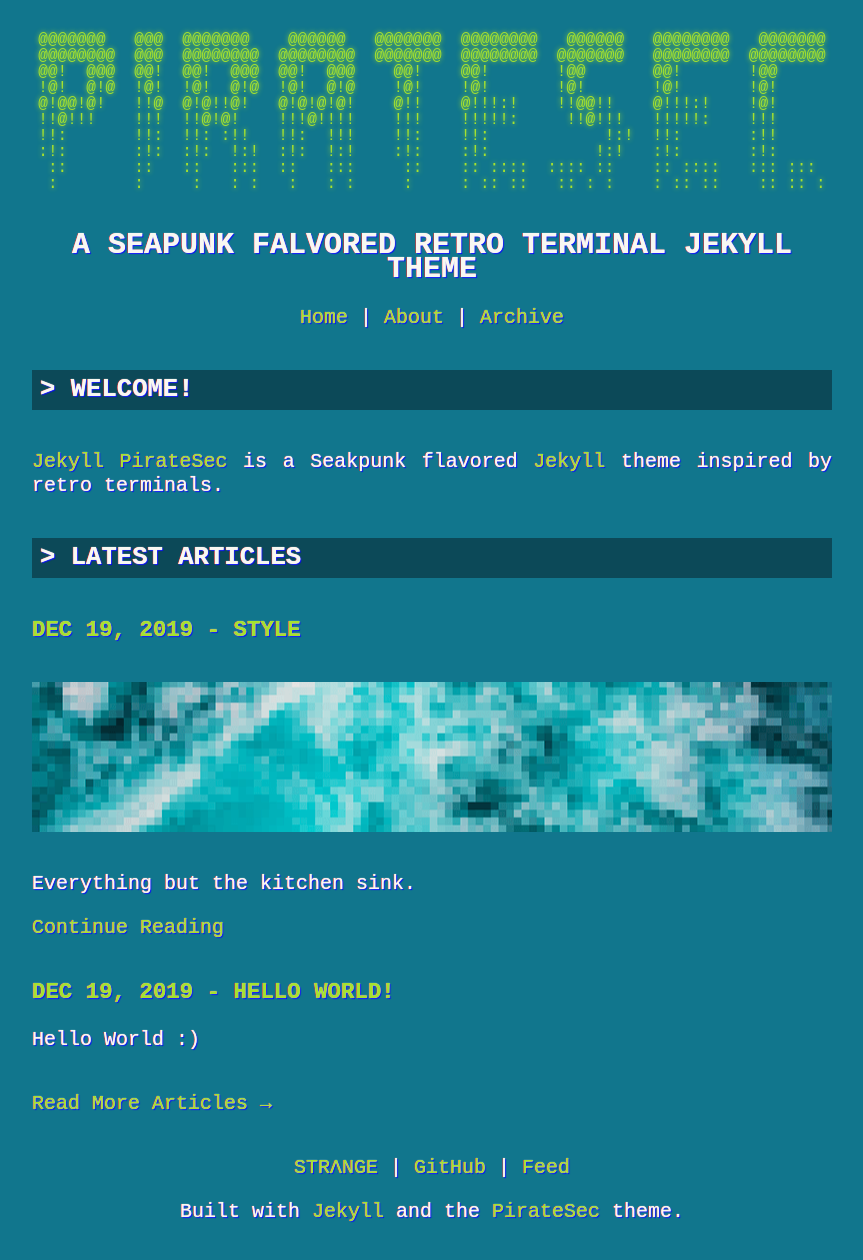
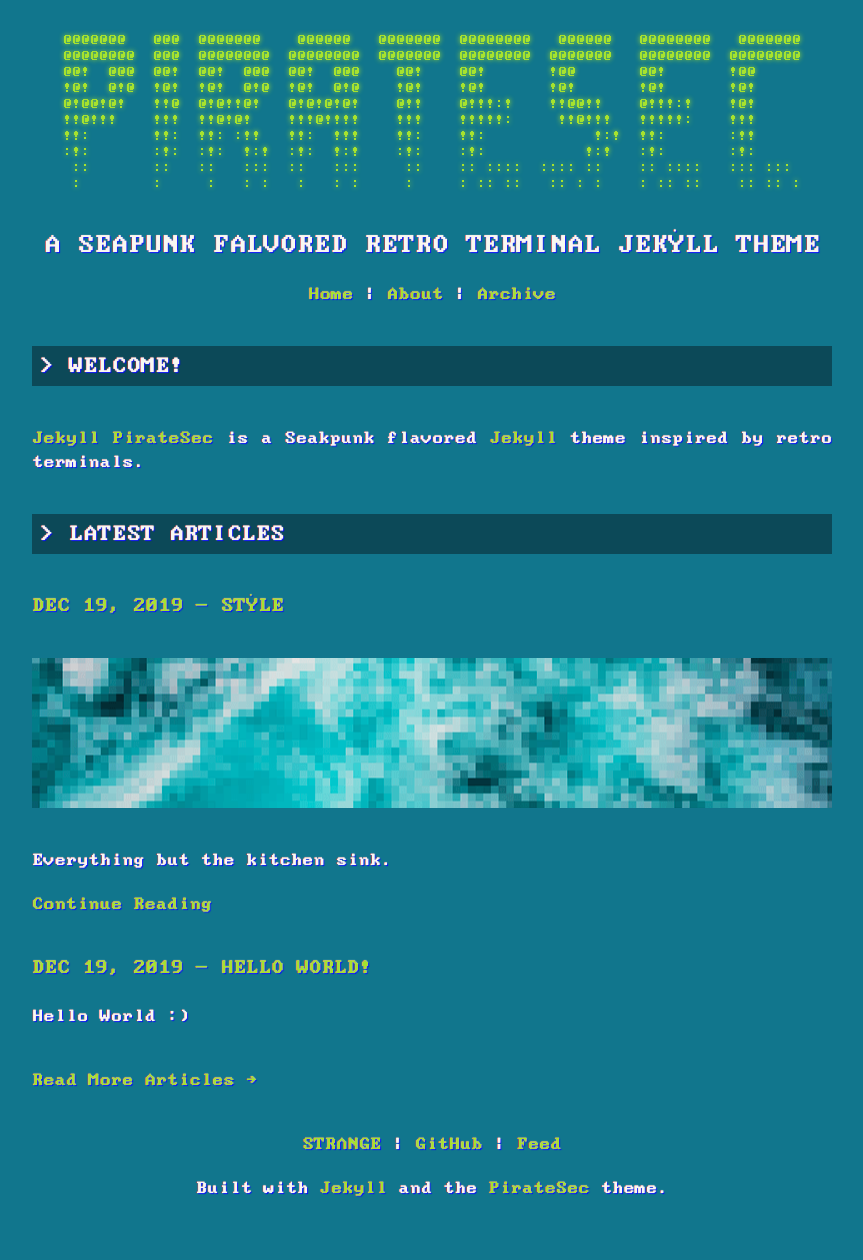
Before and after one commit to x64onl/jekyll-piratesec, a Jekyll site: the page built from index.html, in a window 1280 px wide. Shown: the whole page, without its empty margins (208-1071 px from the left). Built offline with Jekyll 4.4.1, drawn with Linux system fonts in a browser that asks for light colours; some web fonts are replaced; after the commit the page ends 1236 px from its top, so only the background shows below that.

Commit message:
Initial Commit

```diff
--- a/_sass/main.scss
+++ b/_sass/main.scss
@@ -2,7 +2,7 @@
 
 @font-face {
   font-family: 'IBM_MDA';
-  src: url(assets/fonts/ibm_mda.ttf) format('truetype');
+  src: url('/assets/fonts/ibm_mda.ttf') format('truetype');
   font-weight: bold;
   font-style: normal;
 }
```
